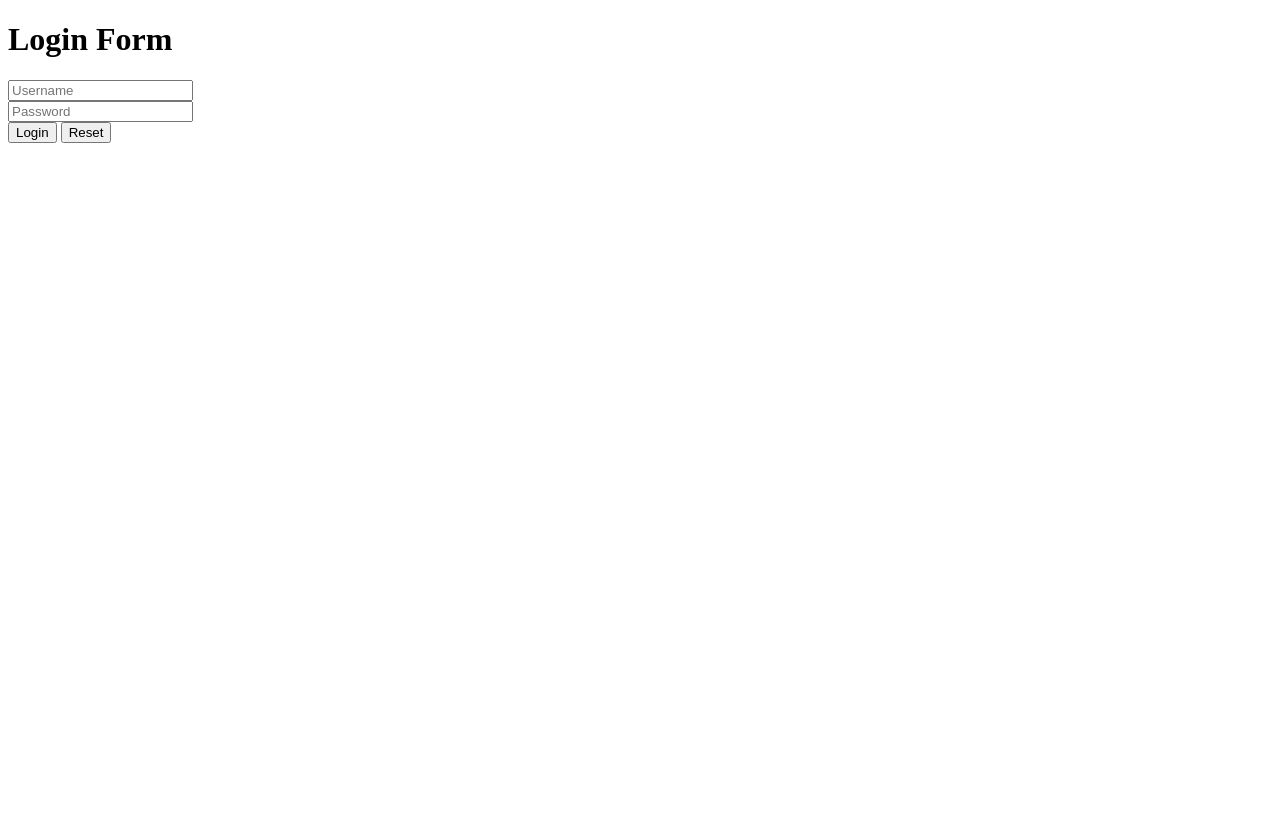
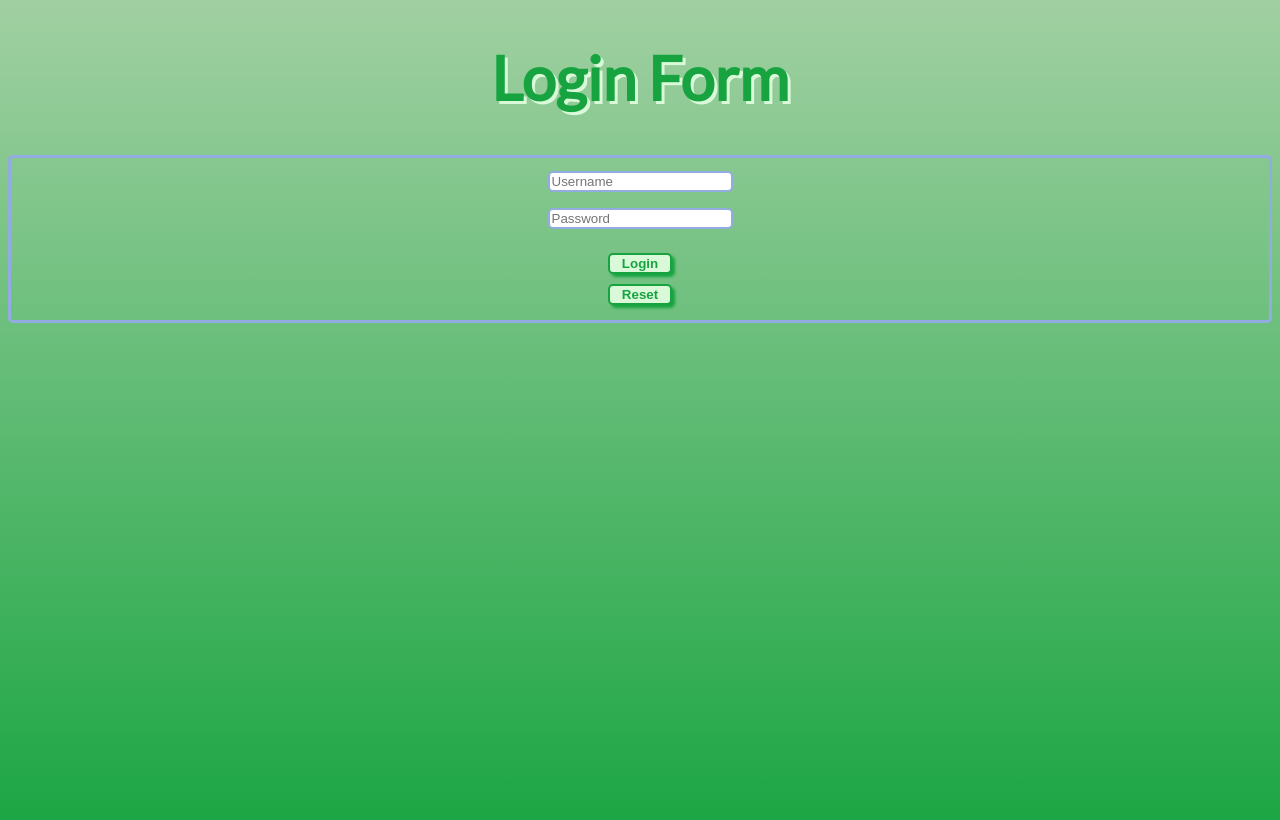
Before and after one commit to LDRMuse/hw-login-events-STLnick, a website: page client/index.html in a window 1280 px wide. Drawn offline with Linux system fonts and the light colour scheme.

Commit message:
:lipstick: Add container and styling to page with color theme

```diff
--- a/client/index.html
+++ b/client/index.html
@@ -4,11 +4,13 @@
 <head>
   <meta charset="UTF-8" />
   <meta name="viewport" content="width=device-width, initial-scale=1.0" />
+  <link href="https://fonts.googleapis.com/css2?family=Lato&display=swap" rel="stylesheet">
   <link rel="stylesheet" href="style.css">
   <title>Login Form</title>
 </head>
 
 <body>
+  <div class="container">
     <h1>Login Form</h1>
     <form>
       <div>
@@ -22,6 +24,7 @@
       <button type="submit">Login</button>
       <button type="reset">Reset</button>
     </form>
+  </div>
   <!-- 'Connect' JS to this HTML file. -->
   <script src="./scripts.js"></script>
 </body>
--- a/client/style.css
+++ b/client/style.css
@@ -3,12 +3,64 @@
   2. Maybe set up your type scaling.
   3, Use flexbox to align and center stuff, etc.
 */
+:root {
+  --primary-color: #17A440;
+  --secondary-color: #A1D0A2;
+  --tertiary-color: #D9F9D9;
+  --accent-color: #92ABE1;
+}
 
+html {
+  background-image: linear-gradient(to bottom, var(--secondary-color), var(--primary-color));
+  background-size: cover;
+}
 
+body {
+  font-family: 'Lato', sans-serif;
+  font-size: 20px;
+}
 
+h1 {
+  color: var(--primary-color);
+  font-size: 3.052em;
+  text-align: center;
+  text-shadow: var(--tertiary-color) 3px 3px;
+}
 
+form, input, button {
+  border-radius: 5px;
+}
 
+form {
+  align-items: center;
+  border: 3px solid var(--accent-color);
+  display: flex;
+  flex-direction: column;
+  padding: 5px;
+}
 
+div:last-of-type {
+  margin-bottom: 1rem;
+}
+
+input {
+  border: 2px solid var(--accent-color);
+  margin: 0.5rem;
+}
+
+button {
+  background: var(--tertiary-color);
+  border: 2px solid var(--primary-color);
+  box-shadow: 3px 3px 3px var(--primary-color);
+  color: var(--primary-color);
+  font-weight: bold;
+  margin-bottom: 10px;
+  width: 4rem;
+}
+
+.container {
+  height: 100vh;
+}
 
 .screen-reader-text {
   left: -9999px;
```
Lines whose indentation alone changed are shown as unchanged.
